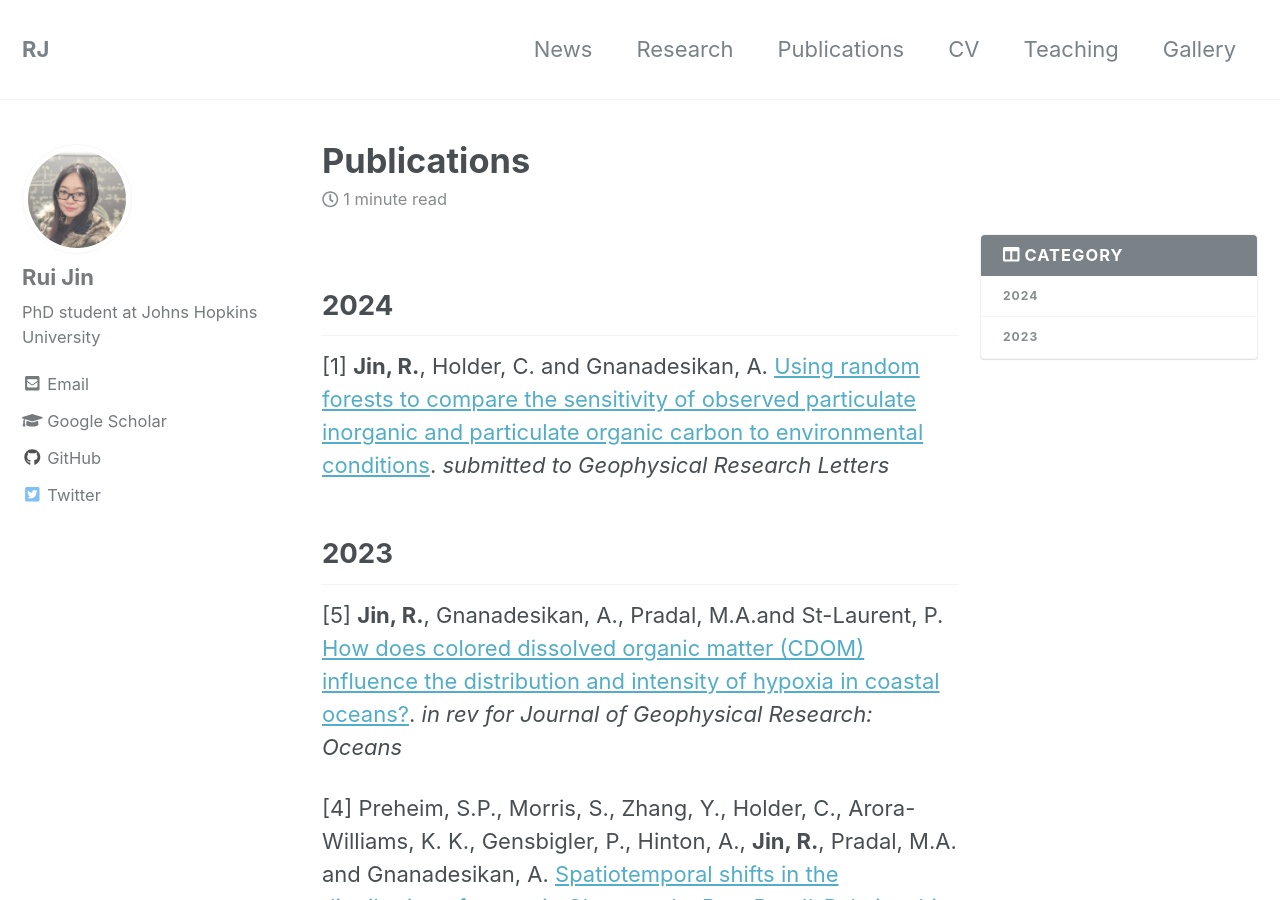
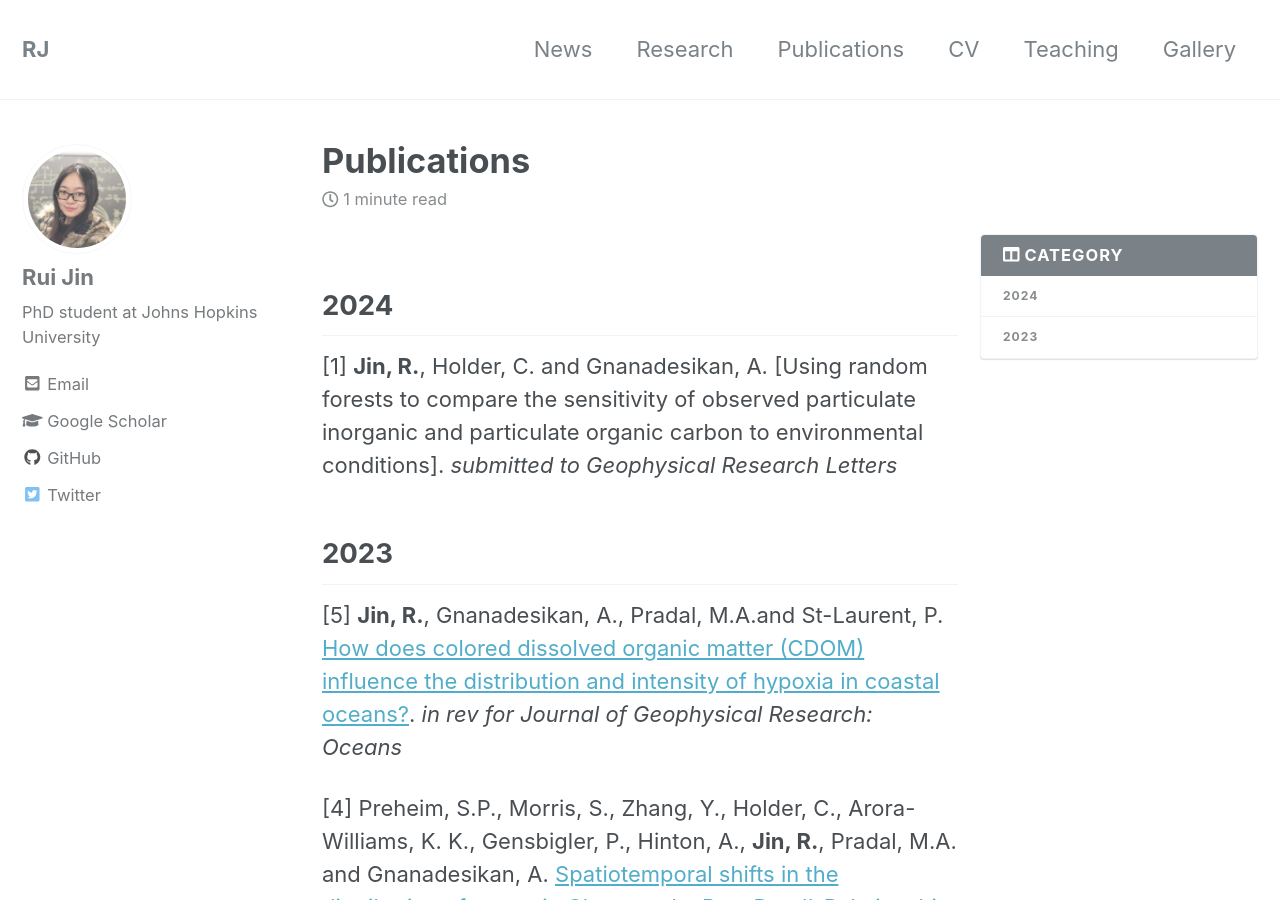
Before and after one commit to RuiJinSZ/RuiJinSZ.github.io, a Jekyll site: the page built from _pages/publications.md, in a window 1280 px wide and 900 px high. Built offline with Jekyll 4.4.1, drawn with Linux system fonts in a browser that asks for light colours; nearby versions of some CDN libraries; part of the change alters nothing that is shown.

Commit message:
update pub

```diff
--- a/_pages/publications.md
+++ b/_pages/publications.md
@@ -10,7 +10,7 @@ toc_label: "Category"
 toc_icon: "columns"
 ---
 ## 2024
-[1] **Jin, R.**, Holder, C. and Gnanadesikan, A. [Using random forests to compare the sensitivity of observed particulate inorganic and particulate organic carbon to environmental conditions](https://essopenarchive.org/doi/full/10.22541/essoar.169603558.88038686). *submitted to Geophysical Research Letters*
+[1] **Jin, R.**, Holder, C. and Gnanadesikan, A. [Using random forests to compare the sensitivity of observed particulate inorganic and particulate organic carbon to environmental conditions]. *submitted to Geophysical Research Letters*
 
 ## 2023
 [5] **Jin, R.**, Gnanadesikan, A., Pradal, M.A.and St-Laurent, P. [How does colored dissolved organic matter (CDOM) influence the distribution and intensity of hypoxia in coastal oceans?](https://essopenarchive.org/doi/full/10.22541/essoar.169603558.88038686). *in rev for Journal of Geophysical Research: Oceans*
```
